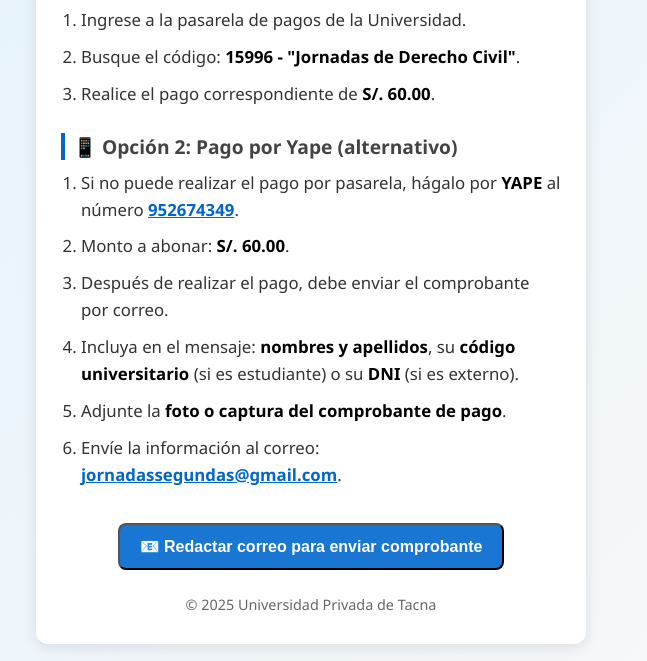
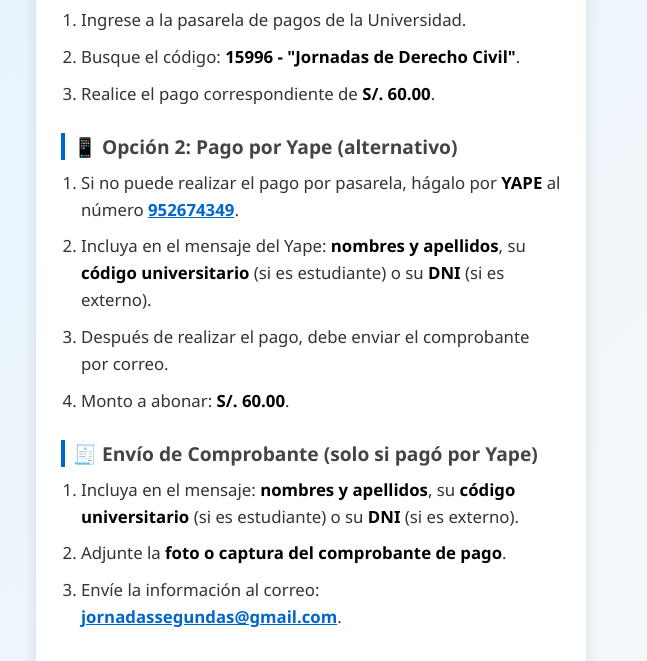
Before and after one commit to autoevaluacionfade-dot/instrucciones-qr, a plain HTML site: page index.html in a window 1280 px wide. Shown: the part 139-800 px from the top of the page, without its empty margins (329-976 px from the left). Drawn offline with Linux system fonts and the light colour scheme.

Commit message:
Update index.html

```diff
--- a/index.html
+++ b/index.html
@@ -159,8 +159,13 @@
       <li>Si no puede realizar el pago por pasarela, hágalo por <strong>YAPE</strong> al número
         <strong class="copy-text" onclick="copyText('952674349')">952674349</strong>.
       </li>
+      <li>Incluya en el mensaje del Yape: <strong>nombres y apellidos</strong>, su <strong>código universitario</strong> (si es estudiante) o su <strong>DNI</strong> (si es externo).</li>
+      <li>Después de realizar el pago, debe enviar el comprobante por correo.</li>
       <li>Monto a abonar: <strong>S/. 60.00</strong>.</li>
-      <li>Después de realizar el pago, debe enviar el comprobante por correo.</li>
+    </ol>
+
+    <h2>🧾 Envío de Comprobante (solo si pagó por Yape)</h2>
+    <ol>
       <li>Incluya en el mensaje: <strong>nombres y apellidos</strong>, su <strong>código universitario</strong> (si es estudiante) o su <strong>DNI</strong> (si es externo).</li>
       <li>Adjunte la <strong>foto o captura del comprobante de pago</strong>.</li>
       <li>Envíe la información al correo:
@@ -193,7 +198,7 @@
       const subject = encodeURIComponent("Comprobante de pago - Jornadas de Derecho Civil");
       const body = encodeURIComponent(
         "Estimados,\n\nAdjunto la captura de mi comprobante de pago por Yape.\n\n" +
-        "🔹 Nombres y Apellidos (Para el certificado):\n" +
+        "🔹 Nombre y Apellido:\n" +
         "🔹 Código Universitario o DNI:\n\n" +
         "(Adjuntar la imagen del pago antes de enviar)\n\nSaludos cordiales."
       );
```
